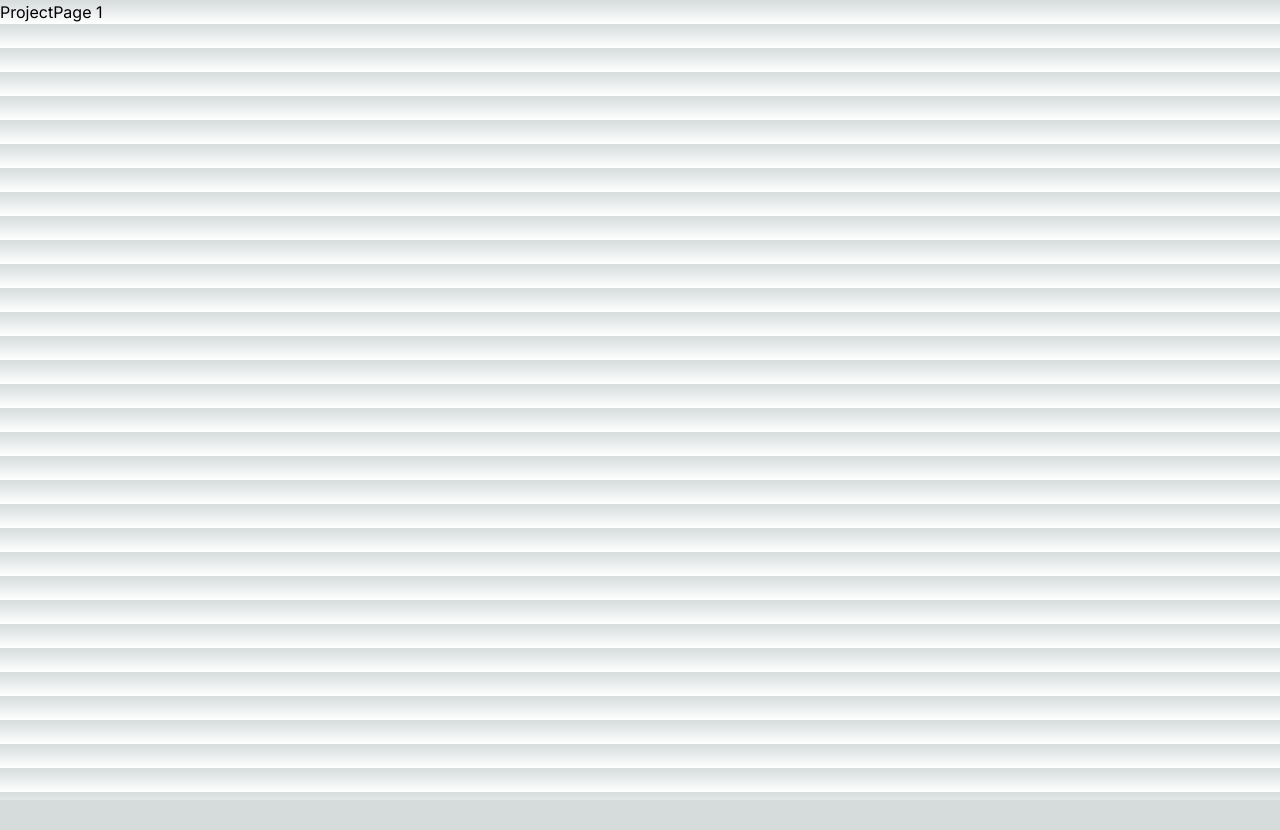
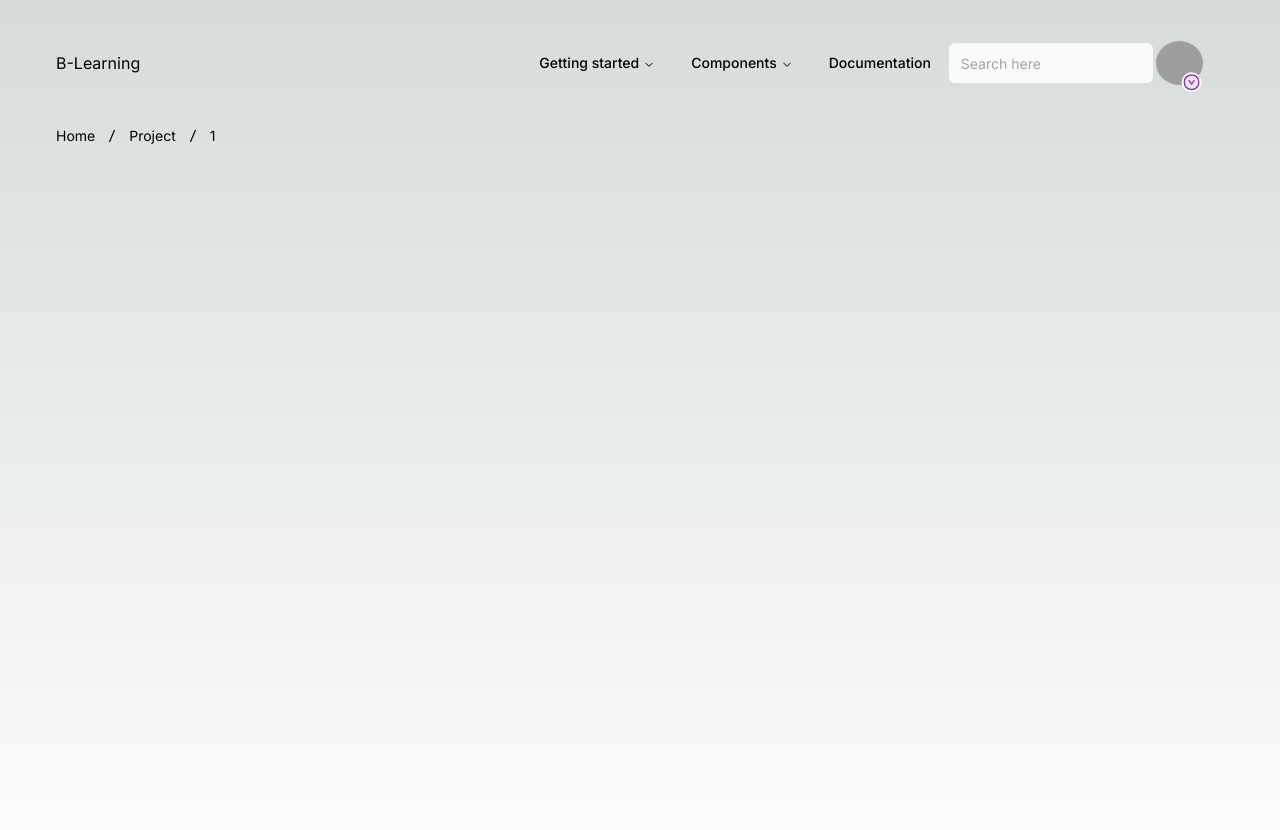
Before and after one commit to HongThinhThinh/ABI_dynamic_FE, a Next.js app: page /project/1 in a window 1280 px wide. Shown: the top 830 px of the page. Before the commit the page ends 800 px from the top, so only its background shows below. Built offline with nearby package versions, Linux system fonts and the light colour scheme; grey boxes are pictures that could not be loaded.

Commit message:
reconfig card 3d

```diff
--- a/package.json
+++ b/package.json
@@ -19,7 +19,7 @@
     "antd-img-crop": "^4.22.0",
     "class-variance-authority": "^0.7.0",
     "clsx": "^2.1.1",
-    "firebase": "^10.12.1",
+    "firebase": "^10.12.2",
     "framer-motion": "^11.2.6",
     "next": "14.2.3",
     "react": "^18",
--- /dev/null
+++ b/src/app/project/[id]/layout.tsx
@@ -0,0 +1,21 @@
+import { Navbar } from "@/components/layout/navbar";
+import React, { ReactNode } from "react";
+
+function Layout({ children }: { children: ReactNode }) {
+  return (
+    <div>
+      <>
+        <main className="relative flex min-h-screen flex-1 flex-col px=-6 pb-6 pt-10 max-md:pb-14 sm:px-14">
+          <Navbar />
+          <div className="flex ">
+            <section className="flex min-h-screen flex-1 flex-col pb-6 pt-10 max-md:pb-14 ">
+              <div className="w-full">{children}</div>
+            </section>
+          </div>
+        </main>
+      </>
+    </div>
+  );
+}
+
+export default Layout;
--- a/src/app/project/[id]/page.tsx
+++ b/src/app/project/[id]/page.tsx
@@ -1,7 +1,45 @@
 import React from "react";
+import {
+  Breadcrumb,
+  BreadcrumbItem,
+  BreadcrumbLink,
+  BreadcrumbList,
+  BreadcrumbPage,
+  BreadcrumbSeparator,
+} from "@/components/ui/breadcrumb";
+import { SlashIcon } from "@radix-ui/react-icons";
+import Link from "next/link";
 
-const ProjectPage = ({ params: { id } }: { params: { id: string } }) => {
-  return <div>ProjectPage {id}</div>;
+const ProjectPage = ({
+  params: { id },
+  title,
+}: {
+  params: { id: string };
+  title: string;
+}) => {
+  return (
+    <div>
+      <Breadcrumb>
+        <BreadcrumbList>
+          <BreadcrumbItem>
+            <Link href="/">Home</Link>
+          </BreadcrumbItem>
+          <BreadcrumbSeparator>
+            <SlashIcon />
+          </BreadcrumbSeparator>
+          <BreadcrumbItem>
+            <Link href="/home">Project</Link>
+          </BreadcrumbItem>
+          <BreadcrumbSeparator>
+            <SlashIcon />
+          </BreadcrumbSeparator>
+          <BreadcrumbItem>
+            <BreadcrumbPage>{id}</BreadcrumbPage>
+          </BreadcrumbItem>
+        </BreadcrumbList>
+      </Breadcrumb>
+    </div>
+  );
 };
 
 export default ProjectPage;
--- a/src/components/layout/card-custom.tsx
+++ b/src/components/layout/card-custom.tsx
@@ -6,7 +6,7 @@ interface Props {
   title?: string;
   apiPrefix?: string;
   img?: string;
-  id?: string;
+  id?: number;
   handleDelete?: () => void;
 }
 
@@ -16,8 +16,8 @@ function CardCustom(props: Props) {
   return (
     <PinContainer
       id={id}
-      title="/ui.aceternity.com"
-      href="https://twitter.com/mannupaaji"
+      title={title}
+      apiPrefix={apiPrefix}
       handleDelete={handleDelete}
     >
       <div className="flex basis-full flex-col p-4 tracking-tight text-slate-100/50 sm:basis-1/2 w-[20rem] h-[20rem]">
--- a/src/components/ui/3d-pin.tsx
+++ b/src/components/ui/3d-pin.tsx
@@ -10,7 +10,7 @@ import { useRouter } from "next/navigation";
 export const PinContainer = ({
   children,
   title,
-  href,
+  apiPrefix,
   className,
   containerClassName,
   handleDelete,
@@ -18,9 +18,9 @@ export const PinContainer = ({
 }: {
   children: React.ReactNode;
   title?: string;
-  href?: string;
+  apiPrefix?: string;
   className?: string;
-  id?: string;
+  id?: number;
   containerClassName?: string;
   handleDelete?: () => void;
 }) => {
@@ -35,7 +35,10 @@ export const PinContainer = ({
     setTransform("translate(-50%,-50%) rotateX(0deg) scale(1)");
   };
 
-  const route = useRouter();
+  const router = useRouter();
+  const handleClick = () => {
+    router.push(`/project/${id}`);
+  };
   return (
     <div
       className={cn(
@@ -45,15 +48,13 @@ export const PinContainer = ({
       style={{}}
       onMouseEnter={onMouseEnter}
       onMouseLeave={onMouseLeave}
-      onClick={() => {
-        route.push(`/project/${id}`);
-      }}
     >
       <div
         style={{
           perspective: "1000px",
           transform: "rotateX(70deg) translateZ(0deg)",
         }}
+        onClick={handleClick}
         className="absolute left-1/2 top-1/2 ml-[0.09375rem] mt-4 -translate-x-1/2 -translate-y-1/2"
       >
         <div
@@ -71,7 +72,7 @@ export const PinContainer = ({
         id={id}
         handleDelete={handleDelete}
         title={title}
-        href={href}
+        apiPrefix={apiPrefix}
       />
     </div>
   );
@@ -79,22 +80,30 @@ export const PinContainer = ({
 
 export const PinPerspective = ({
   title,
-  href,
+  apiPrefix,
   id,
   handleDelete,
 }: {
-  id?: string;
+  id?: number;
   title?: string;
   href?: string;
   handleDelete?: () => void; // Corrected props declaration
+  apiPrefix?: string;
 }) => {
-  const route = useRouter();
+  const router = useRouter();
 
+  const handleClick = () => {
+    if (title) {
+      router.push(`/project/${id}?title=${encodeURIComponent(title)}`);
+    } else {
+      router.push(`/project/${id}`);
+    }
+  };
   return (
     <motion.div className=" w-96 h-80 flex items-center justify-center opacity-0 group-hover/pin:opacity-100 z-[60] transition duration-500">
       <div className="w-full h-full -mt-7 flex-none  inset-0">
         <div className="absolute top-0 inset-x-0  flex justify-center gap-2">
-          <Button onClick={() => route.push(`/project/${id}`)}>Data</Button>
+          <Button onClick={handleClick}>Data</Button>
           <Button type="dashed" onClick={() => alert("Clicked Edit")}>
             Edit
           </Button>
@@ -114,6 +123,7 @@ export const PinPerspective = ({
             perspective: "1000px",
             transform: "rotateX(70deg) translateZ(0)",
           }}
+          onClick={handleClick}
           className="absolute left-1/2 top-1/2 ml-[0.09375rem] mt-4 -translate-x-1/2 -translate-y-1/2"
         >
           <>
--- /dev/null
+++ b/src/components/ui/breadcrumb.tsx
@@ -0,0 +1,114 @@
+import * as React from "react";
+import { ChevronRightIcon, DotsHorizontalIcon } from "@radix-ui/react-icons";
+import { Slot } from "@radix-ui/react-slot";
+import { cn } from "@/utils/cn";
+
+const Breadcrumb = React.forwardRef<
+  HTMLElement,
+  React.ComponentPropsWithoutRef<"nav"> & {
+    separator?: React.ReactNode;
+  }
+>(({ ...props }, ref) => <nav ref={ref} aria-label="breadcrumb" {...props} />);
+Breadcrumb.displayName = "Breadcrumb";
+
+const BreadcrumbList = React.forwardRef<
+  HTMLOListElement,
+  React.ComponentPropsWithoutRef<"ol">
+>(({ className, ...props }, ref) => (
+  <ol
+    ref={ref}
+    className={cn(
+      "flex flex-wrap items-center gap-1.5 break-words text-sm text-muted-foreground sm:gap-2.5",
+      className
+    )}
+    {...props}
+  />
+));
+BreadcrumbList.displayName = "BreadcrumbList";
+
+const BreadcrumbItem = React.forwardRef<
+  HTMLLIElement,
+  React.ComponentPropsWithoutRef<"li">
+>(({ className, ...props }, ref) => (
+  <li
+    ref={ref}
+    className={cn("inline-flex items-center gap-1.5", className)}
+    {...props}
+  />
+));
+BreadcrumbItem.displayName = "BreadcrumbItem";
+
+const BreadcrumbLink = React.forwardRef<
+  HTMLAnchorElement,
+  React.ComponentPropsWithoutRef<"a"> & {
+    asChild?: boolean;
+  }
+>(({ asChild, className, ...props }, ref) => {
+  const Comp = asChild ? Slot : "a";
+
+  return (
+    <Comp
+      ref={ref}
+      className={cn("transition-colors hover:text-foreground", className)}
+      {...props}
+    />
+  );
+});
+BreadcrumbLink.displayName = "BreadcrumbLink";
+
+const BreadcrumbPage = React.forwardRef<
+  HTMLSpanElement,
+  React.ComponentPropsWithoutRef<"span">
+>(({ className, ...props }, ref) => (
+  <span
+    ref={ref}
+    role="link"
+    aria-disabled="true"
+    aria-current="page"
+    className={cn("font-normal text-foreground", className)}
+    {...props}
+  />
+));
+BreadcrumbPage.displayName = "BreadcrumbPage";
+
+const BreadcrumbSeparator = ({
+  children,
+  className,
+  ...props
+}: React.ComponentProps<"li">) => (
+  <li
+    role="presentation"
+    aria-hidden="true"
+    className={cn("[&>svg]:size-3.5", className)}
+    {...props}
+  >
+    {children ?? <ChevronRightIcon />}
+  </li>
+);
+BreadcrumbSeparator.displayName = "BreadcrumbSeparator";
+
+const BreadcrumbEllipsis = ({
+  className,
+  ...props
+}: React.ComponentProps<"span">) => (
+  <span
+    role="presentation"
+    aria-hidden="true"
+    className={cn("flex h-9 w-9 items-center justify-center", className)}
+    {...props}
+  >
+    <DotsHorizontalIcon className="h-4 w-4" />
+    <span className="sr-only">More</span>
+  </span>
+);
+BreadcrumbEllipsis.displayName = "BreadcrumbElipssis";
+
+export {
+  Breadcrumb,
+  BreadcrumbList,
+  BreadcrumbItem,
+  BreadcrumbLink,
+  BreadcrumbPage,
+  BreadcrumbSeparator,
+  BreadcrumbEllipsis,
+};
```
Also changed, not shown: 1 other file (tests, documents, lock files or other folders).
